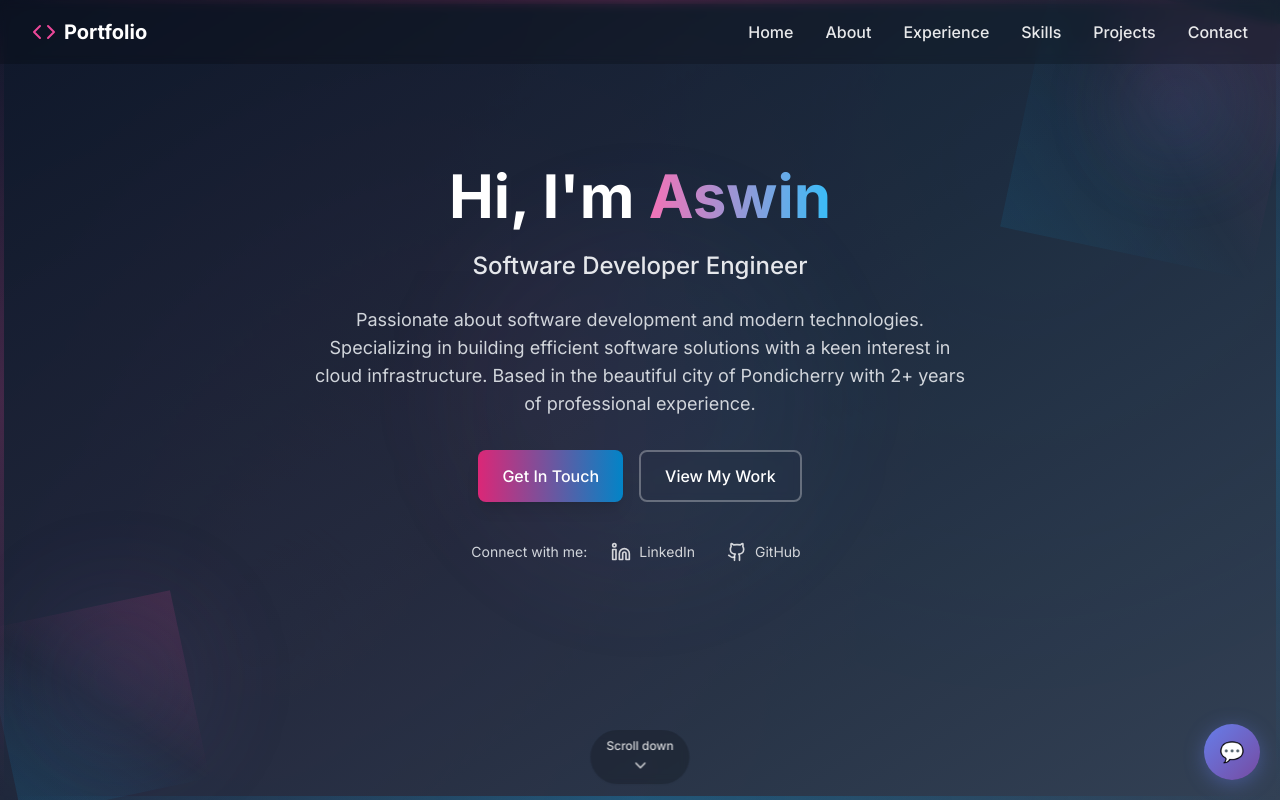
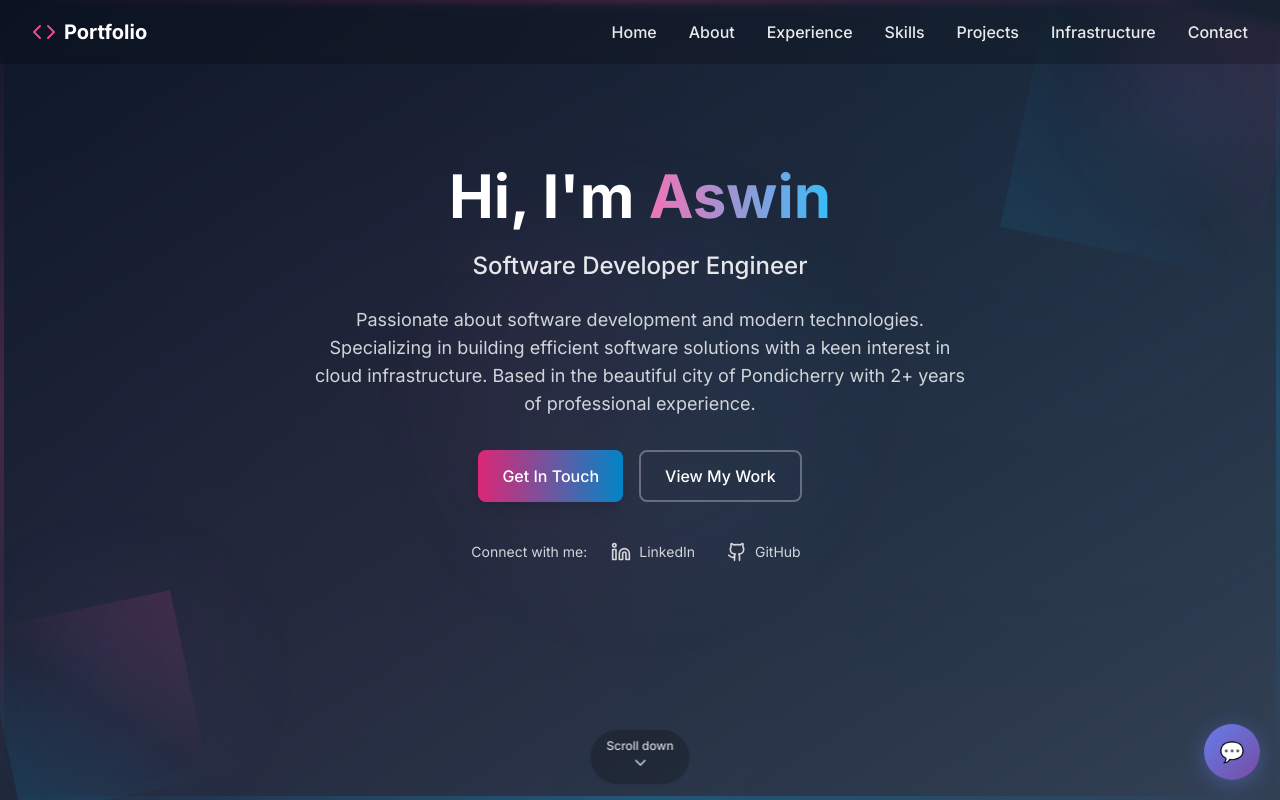
Before and after one commit to Aswintechie/portfolio, a React (Vite) app: page / in a window 1280 px wide. Shown: the top 800 px of the page. Built offline with nearby package versions, Linux system fonts and the light colour scheme.

Commit message:
feat: add personal infrastructure projects section
- Add Plex Media Server, TrueNAS, Jellyfin, and Cloud Storage projects
- Include private access indicators and security notes
- Add navigation link for Infrastructure section
- Showcase self-hosted services and technical skills

```diff
--- a/src/App.jsx
+++ b/src/App.jsx
@@ -17,6 +17,10 @@ import {
   Code,
   Brain,
   ChevronDown,
+  Server,
+  Database,
+  Shield,
+  Monitor,
 } from 'lucide-react';
 
 // Custom hook for experience calculation
@@ -73,6 +77,7 @@ const Navigation = () => {
     { name: 'Experience', href: '#experience' },
     { name: 'Skills', href: '#skills' },
     { name: 'Projects', href: '#projects' },
+    { name: 'Infrastructure', href: '#personal-projects' },
     { name: 'Contact', href: '#contact' },
   ];
 
@@ -658,6 +663,182 @@ const ProjectsSection = () => {
   );
 };
 
+// Personal Projects Section Component
+const PersonalProjectsSection = () => {
+  const [ref, inView] = useInView({ triggerOnce: true, threshold: 0.1 });
+
+  const personalProjects = [
+    {
+      title: 'Plex Media Server',
+      description:
+        'Self-hosted media streaming server for movies, TV shows, and music. Features transcoding, remote access, and mobile apps for seamless media consumption across all devices.',
+      technologies: ['Docker', 'Linux', 'Media Transcoding', 'Remote Access', 'Mobile Apps'],
+      features: [
+        '4K HDR content streaming',
+        'Automatic media organization',
+        'Remote access from anywhere',
+        'Mobile and TV apps support',
+        'Hardware transcoding enabled',
+      ],
+      icon: <Monitor size={48} />,
+      status: 'Active',
+      access: 'Private (requires credentials)',
+    },
+    {
+      title: 'TrueNAS Storage Server',
+      description:
+        'Enterprise-grade network-attached storage (NAS) system with ZFS file system. Provides reliable data storage, backup solutions, and virtualization capabilities.',
+      technologies: ['ZFS', 'FreeBSD', 'RAID', 'Virtualization', 'Backup Solutions'],
+      features: [
+        'ZFS file system with data integrity',
+        'RAID-Z2 redundancy',
+        'Automated backup scheduling',
+        'Virtual machine hosting',
+        'SMB/NFS file sharing',
+      ],
+      icon: <Database size={48} />,
+      status: 'Active',
+      access: 'Private (requires credentials)',
+    },
+    {
+      title: 'Jellyfin Media Server',
+      description:
+        'Open-source alternative to Plex, providing media streaming without licensing restrictions. Self-hosted solution for personal media library management.',
+      technologies: ['Docker', 'Linux', 'Web Interface', 'Mobile Apps', 'Transcoding'],
+      features: [
+        'No licensing fees or restrictions',
+        'Web-based media interface',
+        'Mobile and TV client apps',
+        'Hardware-accelerated transcoding',
+        'Multi-user support',
+      ],
+      icon: <Server size={48} />,
+      status: 'Active',
+      access: 'Private (requires credentials)',
+    },
+    {
+      title: 'Cloud Storage Server',
+      description:
+        'Personal cloud storage solution with Nextcloud, providing file synchronization, sharing, and collaboration tools similar to Google Drive or Dropbox.',
+      technologies: ['Nextcloud', 'Docker', 'Linux', 'SSL/TLS', 'Database'],
+      features: [
+        'File synchronization across devices',
+        'Secure file sharing and collaboration',
+        'Calendar and contact sync',
+        'Mobile apps for all platforms',
+        'End-to-end encryption support',
+      ],
+      icon: <Cloud size={48} />,
+      status: 'Active',
+      access: 'Private (requires credentials)',
+    },
+  ];
+
+  return (
+    <section id='personal-projects' className='section-padding'>
+      <div className='container-custom'>
+        <motion.div
+          ref={ref}
+          initial={{ opacity: 0, y: 50 }}
+          animate={inView ? { opacity: 1, y: 0 } : {}}
+          transition={{ duration: 0.8 }}
+          className='text-center mb-16'
+        >
+          <h2 className='text-4xl lg:text-5xl font-bold mb-6 text-gray-900'>
+            Personal Infrastructure
+          </h2>
+          <p className='text-xl text-gray-600 max-w-3xl mx-auto'>
+            Self-hosted services and infrastructure projects I maintain
+          </p>
+        </motion.div>
+
+        <div className='grid md:grid-cols-2 gap-8'>
+          {personalProjects.map((project, index) => (
+            <motion.div
+              key={index}
+              initial={{ opacity: 0, y: 50 }}
+              animate={inView ? { opacity: 1, y: 0 } : {}}
+              transition={{ duration: 0.8, delay: index * 0.1 }}
+              className='card p-8 group hover:shadow-xl transition-all duration-300'
+            >
+              {/* Project Header */}
+              <div className='flex items-start justify-between mb-6'>
+                <div className='text-secondary-600 group-hover:text-accent-500 transition-colors duration-300'>
+                  {project.icon}
+                </div>
+                <div className='flex flex-col items-end space-y-1'>
+                  <span className='px-2 py-1 bg-green-100 text-green-800 text-xs font-medium rounded-full'>
+                    {project.status}
+                  </span>
+                  <span className='px-2 py-1 bg-gray-100 text-gray-600 text-xs font-medium rounded-full'>
+                    {project.access}
+                  </span>
+                </div>
+              </div>
+
+              {/* Project Title */}
+              <h3 className='text-xl font-bold text-gray-900 mb-3'>{project.title}</h3>
+
+              {/* Project Description */}
+              <p className='text-gray-600 leading-relaxed mb-6'>{project.description}</p>
+
+              {/* Technologies */}
+              <div className='mb-6'>
+                <h4 className='text-sm font-semibold text-gray-900 mb-3 flex items-center'>
+                  <Code size={16} className='mr-2 text-secondary-600' />
+                  Technologies
+                </h4>
+                <div className='flex flex-wrap gap-2'>
+                  {project.technologies.map((tech, techIndex) => (
+                    <span
+                      key={techIndex}
+                      className='px-2 py-1 bg-secondary-100 text-secondary-800 text-xs font-medium rounded-full'
+                    >
+                      {tech}
+                    </span>
+                  ))}
+                </div>
+              </div>
+
+              {/* Key Features */}
+              <div>
+                <h4 className='text-sm font-semibold text-gray-900 mb-3 flex items-center'>
+                  <Zap size={16} className='mr-2 text-secondary-600' />
+                  Key Features
+                </h4>
+                <div className='space-y-2'>
+                  {project.features.map((feature, featureIndex) => (
+                    <div key={featureIndex} className='flex items-center space-x-2'>
+                      <Shield size={14} className='text-accent-500 flex-shrink-0' />
+                      <span className='text-gray-600 text-sm'>{feature}</span>
+                    </div>
+                  ))}
+                </div>
+              </div>
+            </motion.div>
+          ))}
+        </div>
+
+        {/* Note about access */}
+        <motion.div
+          initial={{ opacity: 0, y: 30 }}
+          animate={inView ? { opacity: 1, y: 0 } : {}}
+          transition={{ duration: 0.8, delay: 0.4 }}
+          className='mt-12 text-center'
+        >
+          <div className='inline-flex items-center px-6 py-4 bg-gray-50 rounded-xl'>
+            <Shield size={20} className='text-gray-600 mr-3' />
+            <p className='text-gray-600'>
+              These services are private and require authentication. Contact me for access
+              credentials.
+            </p>
+          </div>
+        </motion.div>
+      </div>
+    </section>
+  );
+};
+
 // Contact Section Component
 const ContactSection = () => {
   const [ref, inView] = useInView({ triggerOnce: true, threshold: 0.1 });
@@ -960,6 +1141,7 @@ const App = () => {
       <ExperienceSection />
       <SkillsSection />
       <ProjectsSection />
+      <PersonalProjectsSection />
       <ContactSection />
       <Footer />
     </div>
```
